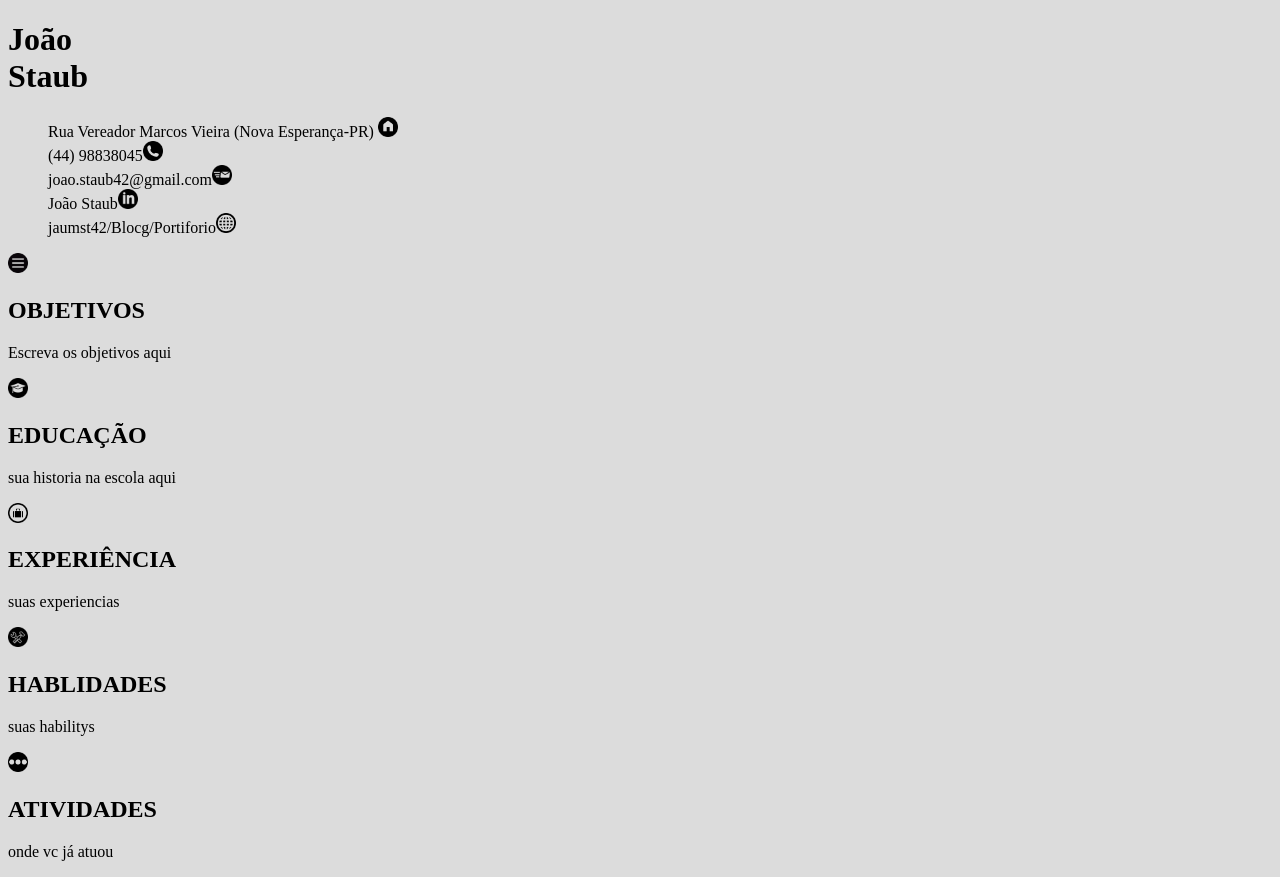
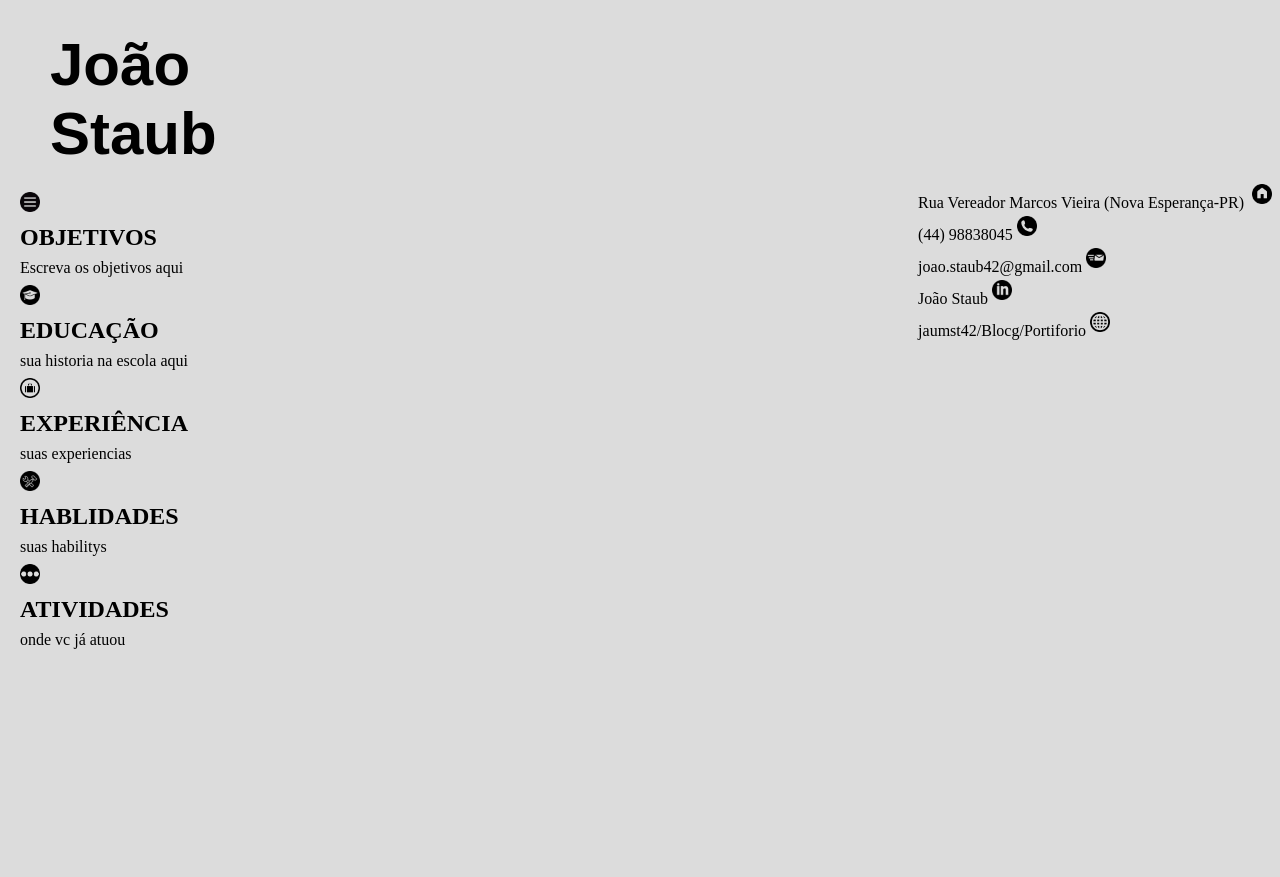
Before and after one commit to staubjoao/projeto_ja1, a plain HTML site: page trabalhos/trabalho01/index.html in a window 1280 px wide. After the commit the page ends 800 px from the top, so only its background shows below. Drawn offline with Linux system fonts and the light colour scheme.

Commit message:
tá indo

```diff
--- a/trabalhos/trabalho01/index.css
+++ b/trabalhos/trabalho01/index.css
@@ -5,3 +5,40 @@ body{
 img{
   height: 20px;
 }
+
+.nome{
+  font-family: arial;
+  font-size: 30px;
+  margin-top: 10px;
+  margin-left: 30px;
+}
+
+.menu {
+  list-style:none;
+  position: absolute;
+  right: 0;
+  margin: 0;
+  padding: 0;
+
+}
+
+*{
+  margin: 0px;
+  padding: 4px;
+}
+
+.complemento h2{
+    margin-left: 60px;
+}
+
+.complemento img{
+  margin-left: 34px;
+}
+
+.complemento p{
+    margin-left: 103px;
+}
+
+.inf{
+  text-align: right;
+}
```
